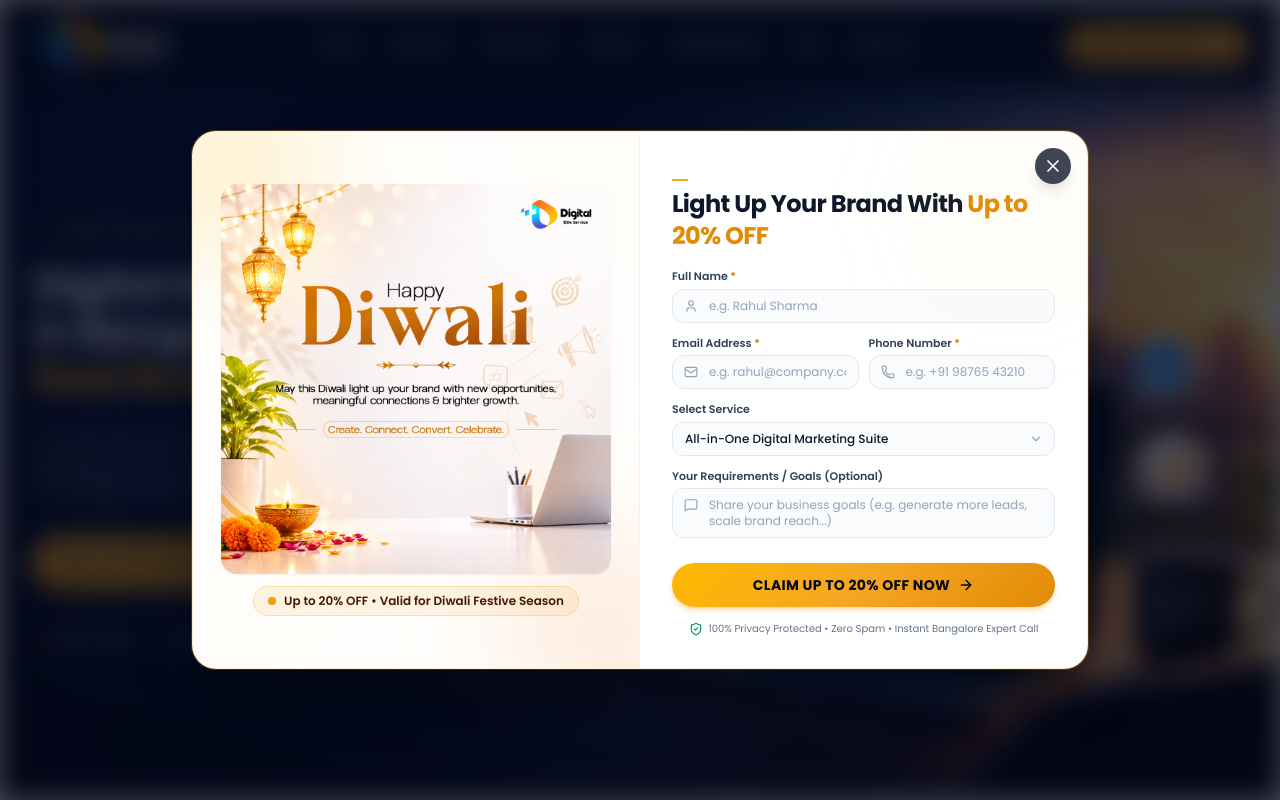
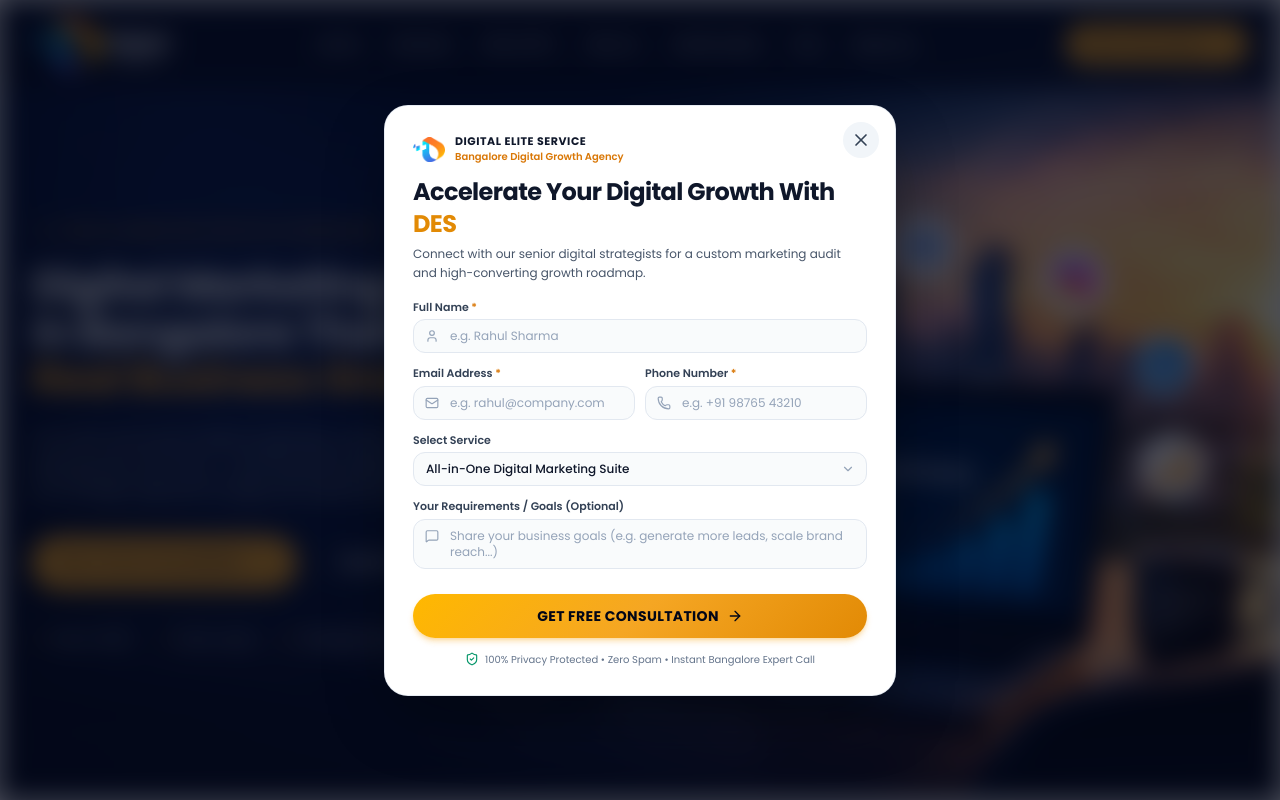
Before and after one commit to digitaleliteservices/digital-marketing.digitaleliteservices.in, a React (Vite) app: page / in a window 1280 px wide. Built offline with nearby package versions, Linux system fonts and the light colour scheme.

Commit message:
removed the diwali wishes

```diff
--- a/src/components/MandatoryLeadModal.jsx
+++ b/src/components/MandatoryLeadModal.jsx
@@ -4,18 +4,14 @@ import {
   Mail,
   Phone,
   MessageSquare,
-  CheckCircle2,
   Loader2,
   ShieldCheck,
-  Sparkles,
   X,
   ArrowRight,
-  Gift,
   ChevronDown,
 } from 'lucide-react';
 import { submitLeadEnquiry } from '../services/api';
-import DiwaliImg from '../assets/images/diwali_popup_img.png';
-import DESLogo from "../assets/images/des_logo.png"
+import DESLogo from "../assets/images/des_logo.png";
 
 export const MandatoryLeadModal = ({ isOpen, onSuccess, onClose }) => {
   const [formData, setFormData] = useState({
@@ -71,10 +67,10 @@ export const MandatoryLeadModal = ({ isOpen, onSuccess, onClose }) => {
     setLoading(true);
 
     try {
-      // Compose message to include Diwali offer tag & selected service for sales team
+      // Compose message to include selected service for sales team
       const serviceContext = formData.service || 'Digital Marketing Services';
       const customNotes = formData.message.trim() ? ` Notes: ${formData.message.trim()}` : '';
-      const composedMessage = `[Diwali Festive Offer - Claiming Up to 20% OFF] Interested in: ${serviceContext}.${customNotes}`;
+      const composedMessage = `[Strategy Consultation Request] Interested in: ${serviceContext}.${customNotes}`;
 
       await submitLeadEnquiry({
         name: formData.name.trim(),
@@ -106,84 +102,51 @@ export const MandatoryLeadModal = ({ isOpen, onSuccess, onClose }) => {
 
   return (
     <div
-      className="fixed inset-0 z-[9999] flex items-center justify-center p-3 sm:p-4 md:p-6 overflow-y-auto bg-slate-950/70 backdrop-blur-sm animate-in fade-in duration-300"
+      className="fixed inset-0 z-[9999] flex items-center justify-center p-3 sm:p-4 overflow-y-auto [scrollbar-width:none] [-ms-overflow-style:none] [&::-webkit-scrollbar]:hidden bg-slate-950/70 backdrop-blur-sm animate-in fade-in duration-300"
       onClick={(e) => {
         if (e.target === e.currentTarget) {
           onClose?.();
         }
       }}
     >
-      <div className="relative w-full max-w-4xl bg-white text-slate-900 rounded-3xl shadow-[0_25px_70px_-15px_rgba(0,0,0,0.45),0_0_0_1px_rgba(245,166,35,0.3)] overflow-hidden my-auto flex flex-col md:flex-row animate-in zoom-in-95 duration-200 border border-amber-500/20">
+      <div className="relative w-full max-w-lg bg-white text-slate-900 rounded-3xl shadow-[0_25px_70px_-15px_rgba(0,0,0,0.45)] overflow-hidden my-auto animate-in zoom-in-95 duration-200 border border-slate-200/80">
 
         {/* Prominent Circular Close Button (X) */}
         <button
           type="button"
           onClick={() => onClose?.()}
-          className="absolute top-3.5 right-3.5 sm:top-4 sm:right-4 z-30 w-9 h-9 rounded-full bg-slate-900/80 hover:bg-slate-900 text-white flex items-center justify-center shadow-lg transition-transform hover:scale-110 active:scale-95 cursor-pointer"
-          aria-label="Close Diwali lead popup"
+          className="absolute top-3.5 right-3.5 sm:top-4 sm:right-4 z-30 w-8 h-8 sm:w-9 sm:h-9 rounded-full bg-slate-100 hover:bg-slate-200 text-slate-700 hover:text-slate-950 flex items-center justify-center shadow-xs transition-transform hover:scale-110 active:scale-95 cursor-pointer"
+          aria-label="Close lead popup"
           title="Close and continue to website"
         >
-          <X className="w-5 h-5" />
+          <X className="w-4 h-4 sm:w-5 sm:h-5" />
         </button>
 
-        {/* ========================================================= */}
-        {/* LEFT COLUMN: Diwali Promotional Graphic                   */}
-        {/* ========================================================= */}
-        <div className="relative md:w-1/2 bg-gradient-to-br from-amber-50/70 via-orange-50/30 to-amber-100/40 p-4 sm:p-6 md:p-7 flex flex-col items-center justify-center border-b md:border-b-0 md:border-r border-amber-100/80 overflow-hidden">
-          {/* Subtle Ambient Festive Glow */}
-          <div className="absolute -top-16 -left-16 w-48 h-48 bg-amber-400/25 rounded-full blur-3xl pointer-events-none" />
-          <div className="absolute -bottom-16 -right-16 w-48 h-48 bg-orange-400/20 rounded-full blur-3xl pointer-events-none" />
+        {/* Ambient Glow */}
+        <div className="absolute top-0 right-0 w-48 h-48 bg-amber-400/10 rounded-full blur-3xl pointer-events-none" />
+        <div className="absolute bottom-0 left-0 w-48 h-48 bg-blue-500/5 rounded-full blur-3xl pointer-events-none" />
 
-          {/* Festive Top Floating Pill on Mobile / Desktop */}
-
-          {/* Diwali Popup Graphic */}
-          <div className="relative z-10 w-full flex items-center justify-center">
-            <img
-              src={DiwaliImg}
-              alt="Happy Diwali - Digital Elite Services"
-              className="w-full h-auto max-h-[300px] sm:max-h-[380px] md:max-h-[460px] object-contain rounded-2xl shadow-sm hover:scale-[1.01] transition-transform duration-300"
-            />
-          </div>
-
-          {/* Limited Period Offer Ribbon */}
-          <div className="relative z-10 mt-3 hidden md:flex items-center gap-2 px-3.5 py-1.5 rounded-full bg-amber-500/10 border border-amber-500/25 text-xs font-semibold text-amber-950">
-            <span className="w-2 h-2 rounded-full bg-amber-500 animate-pulse" />
-            <span>Up to 20% OFF • Valid for Diwali Festive Season</span>
-          </div>
-        </div>
-
-        {/* ========================================================= */}
-        {/* RIGHT COLUMN: Lead Enquiry Form with Up to 20% OFF Offer  */}
-        {/* ========================================================= */}
-        <div className="relative md:w-1/2 p-5 sm:p-7 md:p-8 flex flex-col justify-center bg-white overflow-y-auto max-h-[90vh] md:max-h-[620px] [scrollbar-width:thin]">
-          {/* Ambient Lighting */}
-          <div className="absolute top-0 right-0 w-36 h-36 bg-amber-300/10 rounded-full blur-3xl pointer-events-none" />
-
+        <div className="relative p-5 sm:p-7 flex flex-col justify-center bg-white">
           {success ? (
-            /* Dedicated Thank You & Offer Confirmation Screen */
+            /* Dedicated Thank You Screen */
             <div className="py-6 sm:py-8 text-center space-y-4 animate-in zoom-in-95 duration-200">
-              <div className="w-16 h-16  rounded-full flex items-center justify-center mx-auto">
-                <img src={DESLogo} alt="DES Logo" className='w-full h-full object-contain rounded-full' />
+              <div className="w-16 h-16 rounded-full flex items-center justify-center mx-auto shadow-sm">
+                <img src={DESLogo} alt="DES Logo" className="w-full h-full object-contain rounded-full" />
               </div>
 
               <div className="space-y-1.5">
-
                 <h3 className="text-2xl font-bold text-slate-900 tracking-tight">
-                  Happy Diwali, {formData.name.split(' ')[0]}!
+                  Thank You, {formData.name.split(' ')[0]}!
                 </h3>
                 <p className="text-xs sm:text-sm text-slate-600 max-w-sm mx-auto leading-relaxed">
-                  Your festive enquiry has been received. Our senior Bangalore digital growth strategist will contact you within <strong className="text-slate-900">2 business hours</strong>.
+                  Your consultation request has been received. Our senior Bangalore digital growth strategist will contact you within <strong className="text-slate-900">2 business hours</strong>.
                 </p>
               </div>
 
-              {/* Offer Voucher Ticket Card */}
-              <div className="bg-gradient-to-r from-amber-50 via-orange-50 to-amber-50 border border-amber-300/70 rounded-2xl p-4 text-left space-y-2 shadow-xs">
-                {/* <div className="flex items-center justify-between">
-                  <span className="text-[11px] font-bold uppercase tracking-widest text-amber-800">Festive Voucher</span>
-                  <span className="text-xs font-extrabold text-amber-700 bg-amber-200/70 px-2.5 py-0.5 rounded-full">DIWALI-20-DES</span>
-                </div> */}
+              {/* Consultation Details Card */}
+              <div className="bg-gradient-to-r from-amber-50/80 via-orange-50/40 to-amber-50/80 border border-amber-200/80 rounded-2xl p-4 text-left space-y-1.5 shadow-xs">
                 <div className="text-xs text-slate-700 space-y-1">
-                  <div><strong>Selected:</strong> {formData.service}</div>
+                  <div><strong>Selected Service:</strong> {formData.service}</div>
                   <div><strong>Contact:</strong> {formData.phone} • {formData.email}</div>
                 </div>
               </div>
@@ -205,26 +168,32 @@ export const MandatoryLeadModal = ({ isOpen, onSuccess, onClose }) => {
           ) : (
             /* Lead Capture Form */
             <div className="space-y-4">
-              {/* Form Heading & Offer Callout */}
+              {/* Form Heading & Brand Callout */}
               <div>
-                <div className="inline-flex items-center gap-1.5 mb-1.5">
-                  <span className="w-4 h-0.5 bg-[#F5A623]" />
-                  {/* <span className="text-[11px] font-bold tracking-widest text-amber-700 uppercase flex items-center gap-1">
-                    <Sparkles className="w-3 h-3 text-[#e28a05] fill-[#e28a05]" />
-                    LIMITED TIME FESTIVE PROMOTION
-                  </span> */}
+                <div className="flex items-center gap-2.5 mb-2.5">
+                  <div className="w-8 h-8 rounded-full overflow-hidden flex items-center justify-center shadow-xs">
+                    <img src={DESLogo} alt="Digital Elite Services Logo" className="w-full h-full object-contain" />
+                  </div>
+                  <div>
+                    <span className="text-[11px] font-bold tracking-wider text-slate-900 uppercase block leading-none">
+                      Digital Elite Service
+                    </span>
+                    <span className="text-[10px] text-amber-600 font-semibold block mt-0.5">
+                      Bangalore Digital Growth Agency
+                    </span>
+                  </div>
                 </div>
 
                 <h2 className="text-xl sm:text-2xl font-extrabold text-slate-900 tracking-tight leading-snug">
-                  Light Up Your Brand With{' '}
+                  Accelerate Your Digital Growth With{' '}
                   <span className="text-[#e28a05]">
-                    Up to 20% OFF
+                    DES
                   </span>
                 </h2>
 
-                {/* <p className="text-xs text-slate-600 mt-1 leading-relaxed">
-                  Celebrate this Diwali with guaranteed business growth. Claim your exclusive 20% discount and free digital strategy audit today.
-                </p> */}
+                <p className="text-xs text-slate-600 mt-1 leading-relaxed">
+                  Connect with our senior digital strategists for a custom marketing audit and high-converting growth roadmap.
+                </p>
               </div>
 
               {/* Form Element */}
@@ -346,7 +315,6 @@ export const MandatoryLeadModal = ({ isOpen, onSuccess, onClose }) => {
                   </div>
                 </div>
 
-
                 {/* Submit CTA Button */}
                 <div className="pt-1.5">
                   <button
@@ -360,11 +328,11 @@ export const MandatoryLeadModal = ({ isOpen, onSuccess, onClose }) => {
                     {loading ? (
                       <>
                         <Loader2 className="w-4 h-4 animate-spin text-slate-950" />
-                        <span>Securing 20% Discount...</span>
+                        <span>Submitting Request...</span>
                       </>
                     ) : (
                       <>
-                        <span>CLAIM UP TO 20% OFF NOW</span>
+                        <span>GET FREE CONSULTATION</span>
                         <ArrowRight className="w-4 h-4 text-slate-950" />
                       </>
                     )}
--- a/src/components/RightSideLeadPopup.jsx
+++ b/src/components/RightSideLeadPopup.jsx
@@ -260,9 +260,9 @@ export const RightSideLeadPopup = ({
               />
             </svg>
 
-            {/* Start Now / Claim 20% OFF Label */}
+            {/* Start Now / Get Consultation Label */}
             <span className="text-[15px] sm:text-[16px] font-bold tracking-tight text-[#0A1024] flex items-center gap-1.5 whitespace-nowrap">
-              <span>Claim 20% OFF</span>
+              <span>Get Consultation</span>
             </span>
 
             {/* Right Arrow Icon */}
```
